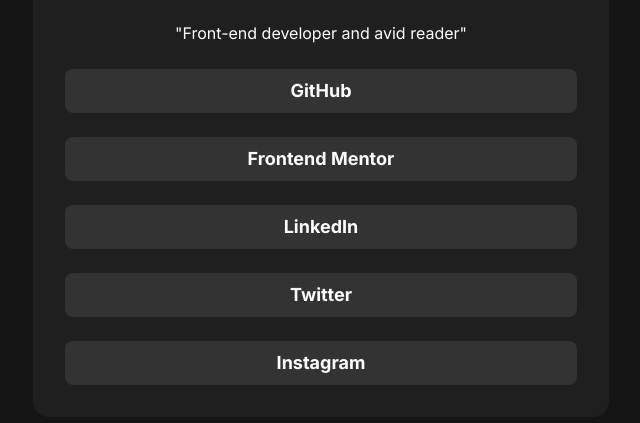
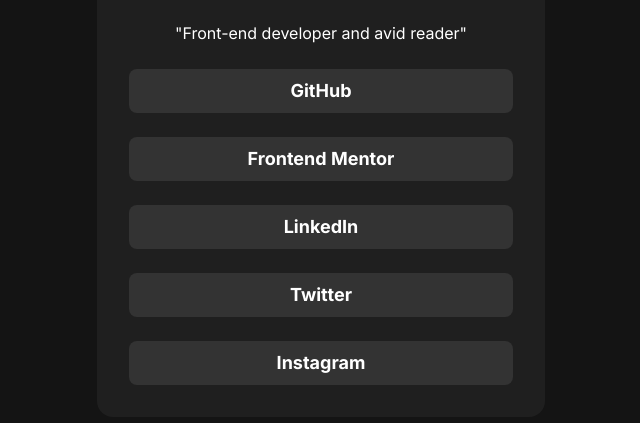
Before and after one commit to jrramoncp/social_links_tailwind, a website built with Vite: page index.html in a window 1280 px wide. Shown: the part 339-762 px from the top of the page, without its empty margins (319-959 px from the left). Built offline with nearby package versions, Linux system fonts and the light colour scheme.

Commit message:
corrected width in main

```diff
--- a/index.html
+++ b/index.html
@@ -10,7 +10,7 @@
     <title>Jessica Randall Social Links</title>
   </head>
   <body class="h-screen bg-[#141414] text-white p-4 flex items-center justify-center font-[Inter]">
-    <main class="flex flex-col items-center justify-center md:justify-center bg-[#1f1f1f] rounded-2xl p-8 gap-6 md:w-xl">
+    <main class="flex flex-col items-center justify-center md:justify-center bg-[#1f1f1f] rounded-2xl p-8 gap-6 md:w-md">
       <img src="/img/avatar-jessica.jpeg" alt="jessica randall profile photo" class="rounded-full overflow-hidden w-30 md:w-40">
       <div>
         <h1 class="font-bold text-center text-3xl md:text-5xl">Jessica Randall</h1>
```
Also changed, not shown: README.md.
